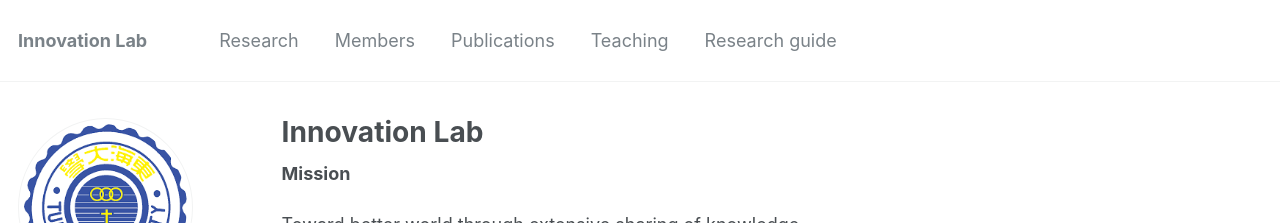
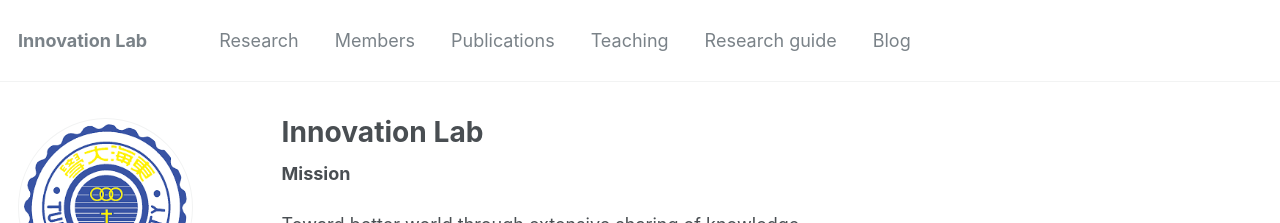
Before and after one commit to thugmba/innovationlab, a Jekyll site: the page built from _pages/about.md, in a window 1280 px wide. Shown: the top 223 px of the page. Built offline with Jekyll 4.4.1, drawn with Linux system fonts in a browser that asks for light colours.

Commit message:
Add Blog menu

```diff
--- a/_data/navigation.yml
+++ b/_data/navigation.yml
@@ -29,3 +29,6 @@ main:
 
   - title: "Research guide"
     url: /guide/
+
+  - title: "Blog"
+    url: /guide/
```
